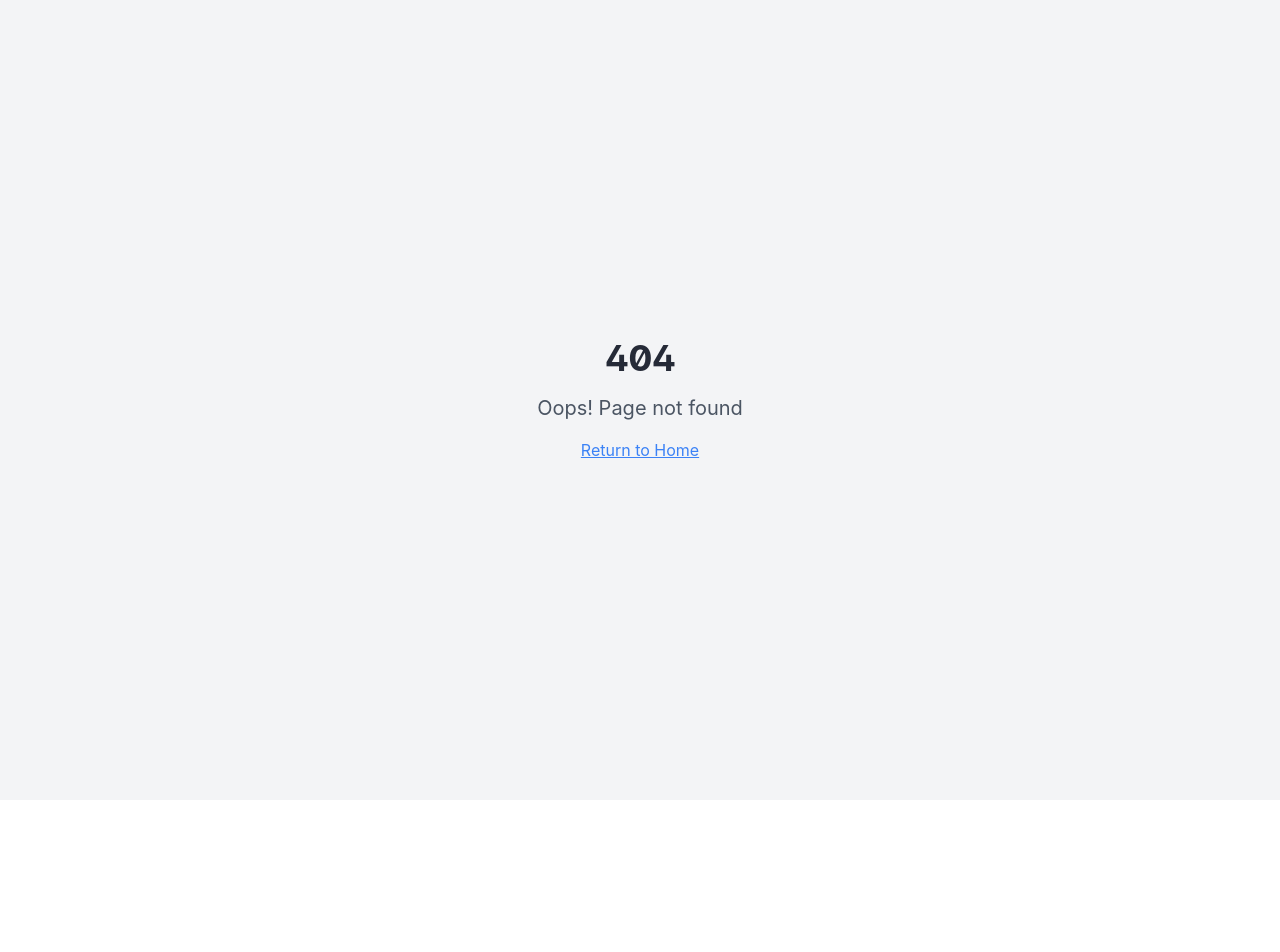
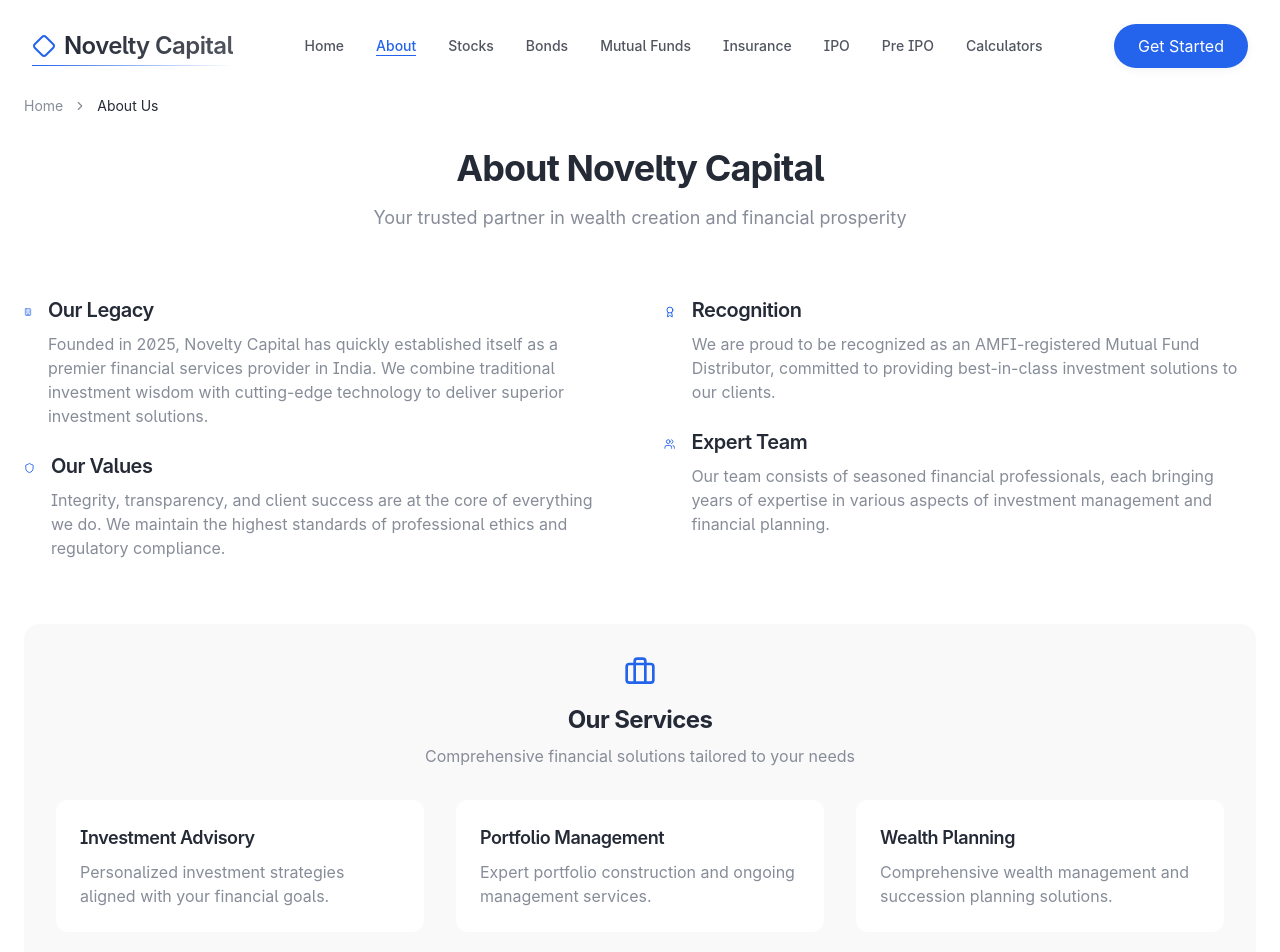
Before and after one commit to Kartikey017/noveltycapital, a React (Vite) app: page /about in a window 1280 px wide. Before the commit this address had no page. Shown: the top 952 px of the page. Before the commit the page ends 800 px from the top, so only its background shows below. Built offline with nearby package versions, Linux system fonts and the light colour scheme.

Commit message:
Add about page and link
Implement about page and link to the about section.

```diff
--- a/src/App.tsx
+++ b/src/App.tsx
@@ -5,6 +5,7 @@ import { TooltipProvider } from "@/components/ui/tooltip";
 import { QueryClient, QueryClientProvider } from "@tanstack/react-query";
 import { BrowserRouter, Routes, Route } from "react-router-dom";
 import Index from "./pages/Index";
+import About from "./pages/About";
 import ProductDetail from "./pages/ProductDetail";
 import Contact from "./pages/Contact";
 import Calculators from "./pages/Calculators";
@@ -20,6 +21,7 @@ const App = () => (
       <BrowserRouter>
         <Routes>
           <Route path="/" element={<Index />} />
+          <Route path="/about" element={<About />} />
           <Route path="/product/:productId" element={<ProductDetail />} />
           <Route path="/contact" element={<Contact />} />
           <Route path="/calculators" element={<Calculators />} />
--- a/src/components/Navbar.tsx
+++ b/src/components/Navbar.tsx
@@ -10,6 +10,7 @@ const Navbar = () => {
 
   const navLinks = [
     { name: "Home", path: "/" },
+    { name: "About", path: "/about" },
     { name: "Stocks", path: "/product/stocks" },
     { name: "Bonds", path: "/product/bonds" },
     { name: "Mutual Funds", path: "/product/mutual-funds" },
--- /dev/null
+++ b/src/pages/About.tsx
@@ -0,0 +1,123 @@
+
+import React from "react";
+import { Breadcrumb, BreadcrumbList, BreadcrumbItem, BreadcrumbLink, BreadcrumbPage, BreadcrumbSeparator } from "@/components/ui/breadcrumb";
+import { Info, Building, Shield, Award, Users, Briefcase } from "lucide-react";
+import Navbar from "@/components/Navbar";
+import Footer from "@/components/Footer";
+
+const About = () => {
+  return (
+    <div className="min-h-screen bg-background">
+      <Navbar />
+
+      <main className="container mx-auto px-6 pt-24 pb-16">
+        {/* Breadcrumb */}
+        <Breadcrumb className="mb-8">
+          <BreadcrumbList>
+            <BreadcrumbItem>
+              <BreadcrumbLink href="/">Home</BreadcrumbLink>
+            </BreadcrumbItem>
+            <BreadcrumbSeparator />
+            <BreadcrumbItem>
+              <BreadcrumbPage>About Us</BreadcrumbPage>
+            </BreadcrumbItem>
+          </BreadcrumbList>
+        </Breadcrumb>
+
+        {/* Hero Section */}
+        <div className="text-center mb-16">
+          <h1 className="text-4xl font-bold mb-4">About Novelty Capital</h1>
+          <p className="text-lg text-muted-foreground max-w-2xl mx-auto">
+            Your trusted partner in wealth creation and financial prosperity
+          </p>
+        </div>
+
+        {/* Company Overview */}
+        <div className="grid grid-cols-1 md:grid-cols-2 gap-12 mb-16">
+          <div className="space-y-6">
+            <div className="flex items-start gap-4">
+              <Building className="w-6 h-6 text-primary mt-1" />
+              <div>
+                <h2 className="text-xl font-semibold mb-2">Our Legacy</h2>
+                <p className="text-muted-foreground">
+                  Founded in 2025, Novelty Capital has quickly established itself as a premier financial services provider in India. We combine traditional investment wisdom with cutting-edge technology to deliver superior investment solutions.
+                </p>
+              </div>
+            </div>
+
+            <div className="flex items-start gap-4">
+              <Shield className="w-6 h-6 text-primary mt-1" />
+              <div>
+                <h2 className="text-xl font-semibold mb-2">Our Values</h2>
+                <p className="text-muted-foreground">
+                  Integrity, transparency, and client success are at the core of everything we do. We maintain the highest standards of professional ethics and regulatory compliance.
+                </p>
+              </div>
+            </div>
+          </div>
+
+          <div className="space-y-6">
+            <div className="flex items-start gap-4">
+              <Award className="w-6 h-6 text-primary mt-1" />
+              <div>
+                <h2 className="text-xl font-semibold mb-2">Recognition</h2>
+                <p className="text-muted-foreground">
+                  We are proud to be recognized as an AMFI-registered Mutual Fund Distributor, committed to providing best-in-class investment solutions to our clients.
+                </p>
+              </div>
+            </div>
+
+            <div className="flex items-start gap-4">
+              <Users className="w-6 h-6 text-primary mt-1" />
+              <div>
+                <h2 className="text-xl font-semibold mb-2">Expert Team</h2>
+                <p className="text-muted-foreground">
+                  Our team consists of seasoned financial professionals, each bringing years of expertise in various aspects of investment management and financial planning.
+                </p>
+              </div>
+            </div>
+          </div>
+        </div>
+
+        {/* Services Section */}
+        <div className="bg-secondary/50 rounded-2xl p-8 mb-16">
+          <div className="text-center mb-8">
+            <Briefcase className="w-8 h-8 text-primary mx-auto mb-4" />
+            <h2 className="text-2xl font-bold mb-2">Our Services</h2>
+            <p className="text-muted-foreground">Comprehensive financial solutions tailored to your needs</p>
+          </div>
+
+          <div className="grid grid-cols-1 md:grid-cols-3 gap-8">
+            <div className="bg-background rounded-xl p-6">
+              <h3 className="text-lg font-semibold mb-2">Investment Advisory</h3>
+              <p className="text-muted-foreground">Personalized investment strategies aligned with your financial goals.</p>
+            </div>
+
+            <div className="bg-background rounded-xl p-6">
+              <h3 className="text-lg font-semibold mb-2">Portfolio Management</h3>
+              <p className="text-muted-foreground">Expert portfolio construction and ongoing management services.</p>
+            </div>
+
+            <div className="bg-background rounded-xl p-6">
+              <h3 className="text-lg font-semibold mb-2">Wealth Planning</h3>
+              <p className="text-muted-foreground">Comprehensive wealth management and succession planning solutions.</p>
+            </div>
+          </div>
+        </div>
+
+        {/* Mission Statement */}
+        <div className="text-center max-w-3xl mx-auto">
+          <Info className="w-8 h-8 text-primary mx-auto mb-4" />
+          <h2 className="text-2xl font-bold mb-4">Our Mission</h2>
+          <p className="text-lg text-muted-foreground">
+            To empower our clients with innovative financial solutions and expert guidance, helping them achieve their financial goals through disciplined investing and strategic wealth management.
+          </p>
+        </div>
+      </main>
+
+      <Footer />
+    </div>
+  );
+};
+
+export default About;
```
